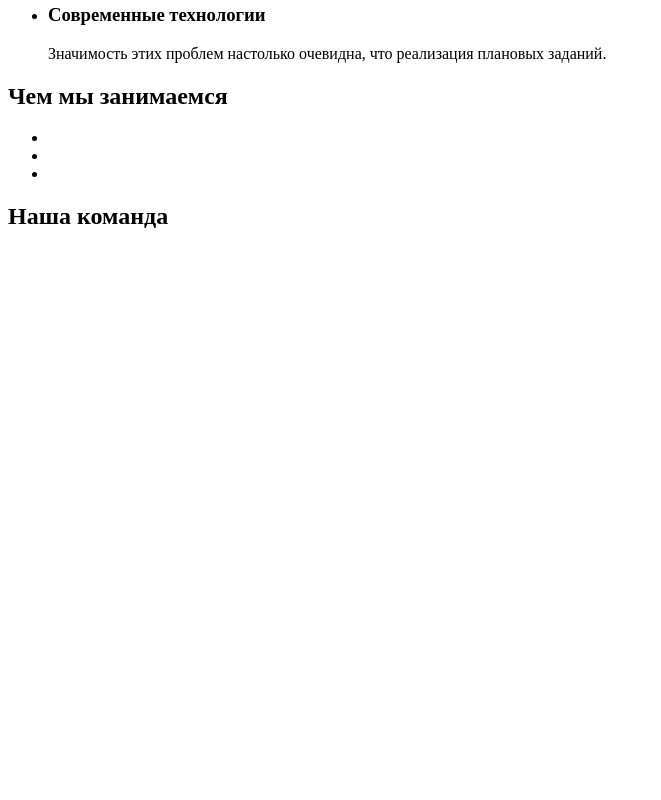
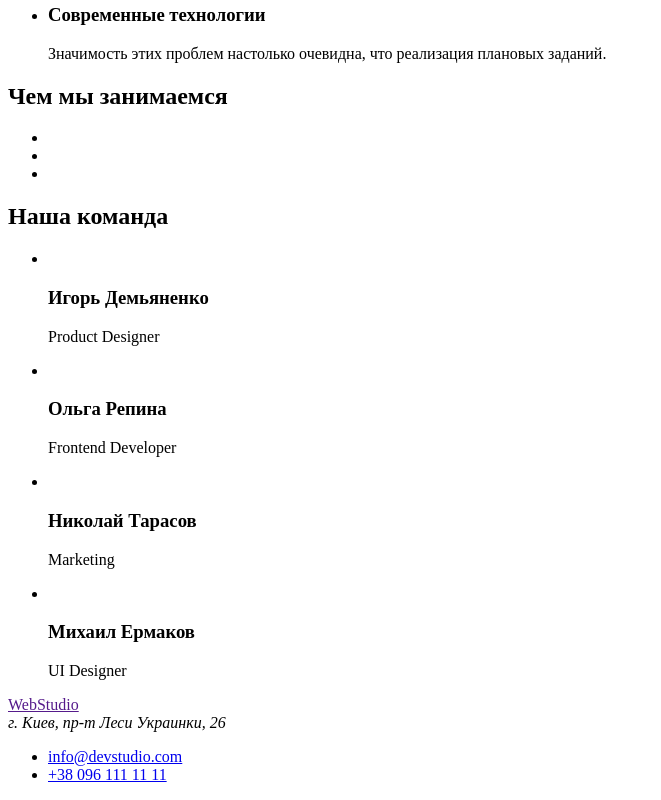
Before and after one commit to heidebloome/goit-markup-hw-01, a plain HTML site: page index.html in a window 1280 px wide. Shown: the part 531-1331 px from the top of the page, without its empty margins (0-661 px from the left). Before the commit the page ends 800 px from the top, so only its background shows below. Drawn offline with Linux system fonts and the light colour scheme.

Commit message:
добавила footer, справила телефон

```diff
--- a/index.html
+++ b/index.html
@@ -19,7 +19,7 @@
       </nav>
       <ul>
         <li><a href="mailto:info@devstudio.com">info@devstudio.com</a></li>
-        <li><a href="tel:+38 096 111 11 11">+38 096 111 11 11</a></li>
+        <li><a href="tel:+380961111111">+38 096 111 11 11</a></li>
       </ul>
     </header>
 
@@ -67,8 +67,39 @@
       <!--Секция Наша команда-->
       <section>
         <h2>Наша команда</h2>
-        <ul></ul>
+        <ul>
+          <li>
+            <img src="" alt="" width="" height="" />
+            <h3>Игорь Демьяненко</h3>
+            <p>Product Designer</p>
+          </li>
+          <li>
+            <img src="" alt="" width="" height="" />
+            <h3>Ольга Репина</h3>
+            <p>Frontend Developer</p>
+          </li>
+          <li>
+            <img src="" alt="" width="" height="" />
+            <h3>Николай Тарасов</h3>
+            <p>Marketing</p>
+          </li>
+          <li>
+            <img src="" alt="" width="" height="" />
+            <h3>Михаил Ермаков</h3>
+            <p>UI Designer</p>
+          </li>
+        </ul>
       </section>
     </main>
+
+    <!--Футер-->
+    <footer>
+      <a href="">WebStudio</a>
+      <address>г. Киев, пр-т Леси Украинки, 26</address>
+      <ul>
+        <li><a href="mailto:info@devstudio.com">info@devstudio.com</a></li>
+        <li><a href="tel:+380961111111">+38 096 111 11 11</a></li>
+      </ul>
+    </footer>
   </body>
 </html>
```
